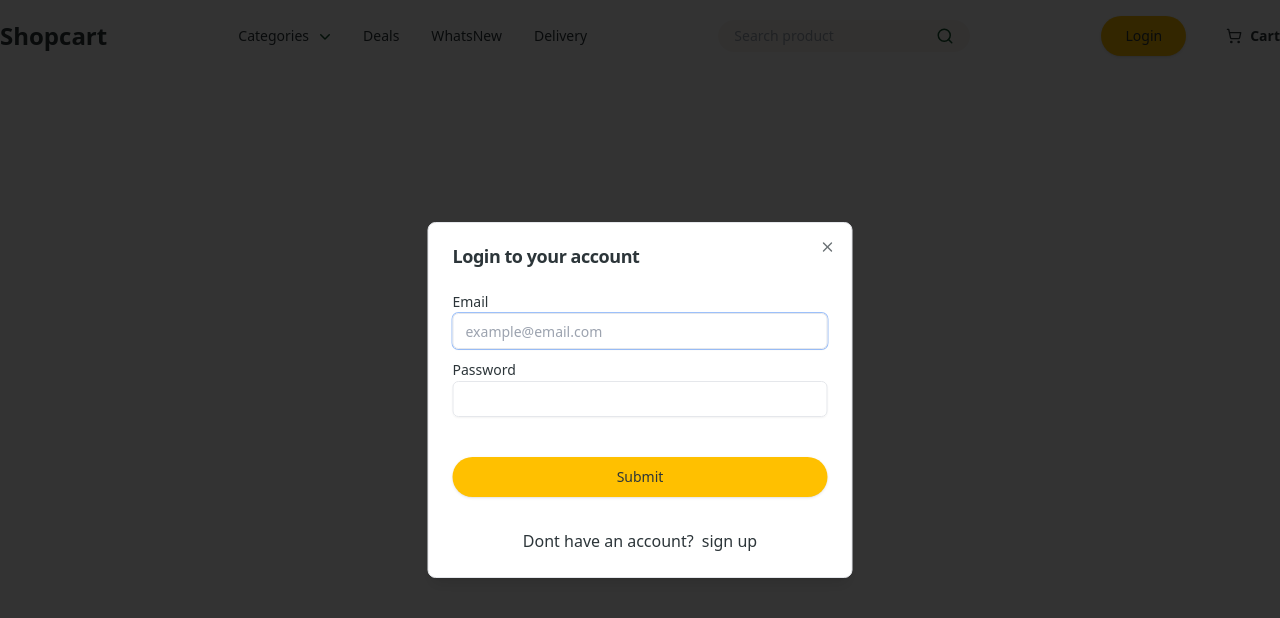
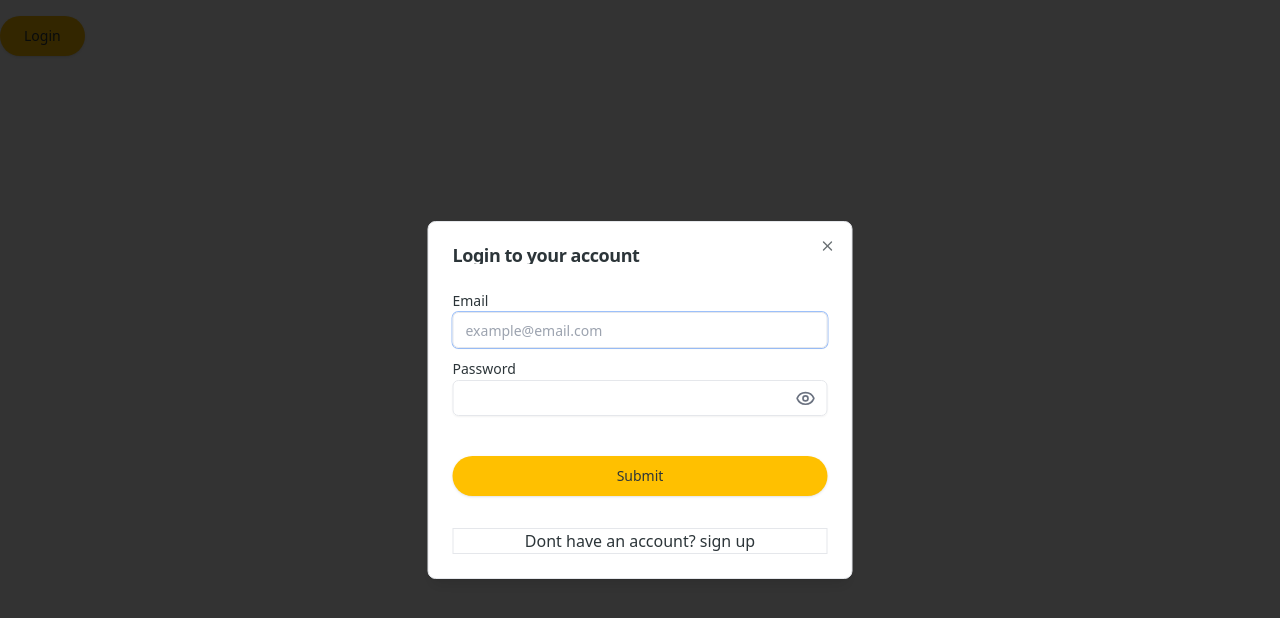
Before and after one commit to GRACENOBLE/scalable-ecom-frontend, a Next.js app: page / in a window 1280 px wide. Both pictures are taken after a click on the button "Login". Shown: the top 618 px of the page. Built offline with nearby package versions, Linux system fonts and the light colour scheme.

Commit message:
feat(login): refactor login dialog component, add password visibility toggle, and implement signup functionality

```diff
--- a/src/components/login-dialog-content.tsx
+++ /dev/null
@@ -1,63 +0,0 @@
-"use client";
-import {
-  Dialog,
-  DialogContent,
-  DialogDescription,
-  DialogFooter,
-  DialogHeader,
-  DialogTitle,
-  DialogTrigger,
-} from "@/components/ui/dialog";
-import { Button } from "@/components/ui/button";
-
-import { Label } from "@/components/ui/label";
-import { Input } from "@/components/ui/input";
-
-const LoginDialog = () => {
-  const handleSignup = () => {};
-  return (
-    <Dialog>
-      <DialogTrigger asChild>
-        <Button>Login</Button>
-      </DialogTrigger>
-      <DialogContent className="sm:max-w-[425px] bg-white">
-        <DialogHeader>
-          <DialogTitle>Login to your account</DialogTitle>
-          {/* <DialogDescription>Login to continue</DialogDescription> */}
-        </DialogHeader>
-        <div className="flex flex-col gap-2 mb-6 mt-2">
-          <div className="">
-            <Label htmlFor="name" className="text-right">
-              Email
-            </Label>
-            <Input
-              id="name"
-              placeholder="example@email.com"
-              className="col-span-3"
-            />
-          </div>
-          <div className="">
-            <Label htmlFor="username" className="text-right">
-              Password
-            </Label>
-            <Input
-              id="username"
-              type="password"
-              placeholder=""
-              className="col-span-3"
-            />
-          </div>
-        </div>
-        <Button className="mb-4">Submit</Button>
-        <DialogFooter className="flex justify-center">
-          <p className=" text-center">Dont have an account? </p>
-          <button onClick={handleSignup} className="hover:underline">
-            sign up
-          </button>
-        </DialogFooter>
-      </DialogContent>
-    </Dialog>
-  );
-};
-
-export default LoginDialog;
--- /dev/null
+++ b/src/components/login-dialog.tsx
@@ -0,0 +1,137 @@
+"use client";
+import {
+  Dialog,
+  DialogContent,
+  DialogFooter,
+  DialogHeader,
+  DialogTitle,
+  DialogTrigger,
+} from "@/components/ui/dialog";
+import { Button } from "@/components/ui/button";
+
+import { Label } from "@/components/ui/label";
+import { Input } from "@/components/ui/input";
+import { useState } from "react";
+import { Eye, EyeOff } from "lucide-react";
+import { cn } from "@/lib/utils";
+
+const LoginDialog = () => {
+  const [showPassword, setShowPassword] = useState(false);
+  const [isSignUp, setIsSignUp] = useState(false);
+  const handleSignup = () => {};
+  return (
+    <Dialog>
+      <DialogTrigger asChild>
+        <Button>Login</Button>
+      </DialogTrigger>
+      <DialogContent className="sm:max-w-[425px] bg-white">
+        <DialogHeader className="w-full">
+          <DialogTitle className="w-full flex overflow-hidden">
+            <p
+              className={cn("w-full shrink-0", {
+                "-translate-x-[100%]": isSignUp,
+              })}
+            >
+              Login to your account
+            </p>
+            <p
+              className={cn("w-full shrink-0", {
+                "-translate-x-[100%]": isSignUp,
+              })}
+            >
+              Create an account
+            </p>
+          </DialogTitle>
+          {/* <DialogDescription>Login to continue</DialogDescription> */}
+        </DialogHeader>
+        <form className="flex flex-col gap-2 mb-6 mt-2">
+          <div className="">
+            <Label htmlFor="name" className="text-right">
+              Email
+            </Label>
+            <Input
+              id="name"
+              placeholder="example@email.com"
+              className="col-span-3"
+            />
+          </div>
+          <div className="relative">
+            <Label htmlFor="username" className="text-right">
+              Password
+            </Label>
+            <Input
+              id="username"
+              type={showPassword ? "text" : "password"}
+              placeholder=""
+              className="col-span-3"
+            />
+            <button
+              type="button"
+              onClick={() => setShowPassword(!showPassword)}
+              className="absolute right-3 top-[50%] translate-y-[12%] text-gray-500"
+            >
+              {showPassword ? <EyeOff size={20} /> : <Eye size={20} />}
+            </button>
+          </div>
+          <div
+            className={cn("relative", {
+              hidden: !isSignUp,
+            })}
+          >
+            <Label htmlFor="username" className="text-right">
+              Repeat Password
+            </Label>
+            <Input
+              id="username"
+              type={showPassword ? "text" : "password"}
+              placeholder=""
+              className="col-span-3"
+            />
+            <button
+              type="button"
+              onClick={() => setShowPassword(!showPassword)}
+              className="absolute right-3 top-[50%] translate-y-[12%] text-gray-500"
+            >
+              {showPassword ? <EyeOff size={20} /> : <Eye size={20} />}
+            </button>
+          </div>
+        </form>
+        <Button className="mb-4">Submit</Button>
+        <DialogFooter className=" border w-full flex overflow-hidden justify-start">
+          <div
+            className={cn("flex gap-1 justify-center w-full shrink-0", {
+              "-translate-x-[100%]": isSignUp,
+            })}
+          >
+            <p className=" text-center">Dont have an account? </p>
+            <button
+              onClick={() => {
+                setIsSignUp(true);
+              }}
+              className="hover:underline"
+            >
+              sign up
+            </button>
+          </div>
+          <div
+            className={cn("flex gap-1 justify-center w-full shrink-0", {
+              "-translate-x-[100%]": isSignUp,
+            })}
+          >
+            <p className=" text-center">Already have an account?</p>
+            <button
+              onClick={() => {
+                setIsSignUp(false);
+              }}
+              className="hover:underline"
+            >
+              sign in
+            </button>
+          </div>
+        </DialogFooter>
+      </DialogContent>
+    </Dialog>
+  );
+};
+
+export default LoginDialog;
--- a/src/components/static/header/header.tsx
+++ b/src/components/static/header/header.tsx
@@ -10,12 +10,12 @@ const Header = () => {
     <header>
       <Container>
         <div className="py-4 flex justify-between items-center">
-          <Logo />
+          {/* <Logo />
           <Navigation />
-          <SearchBar />
+          <SearchBar /> */}
           <div className="flex gap-10">
             <UserButton />
-            <Cart />
+            {/* <Cart /> */}
           </div>
         </div>
       </Container>
```
Also changed, not shown: src/components/static/header/user-button.tsx (+1 -6 lines).
